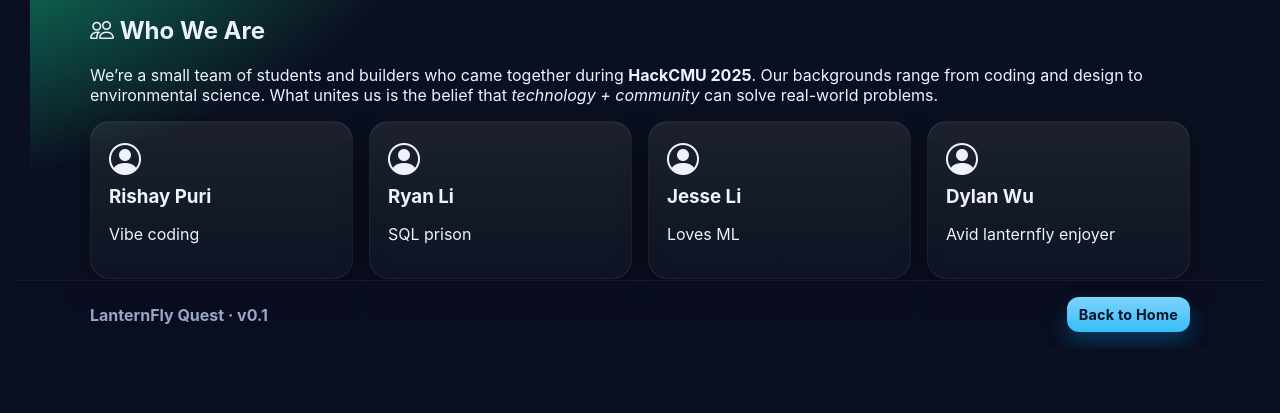
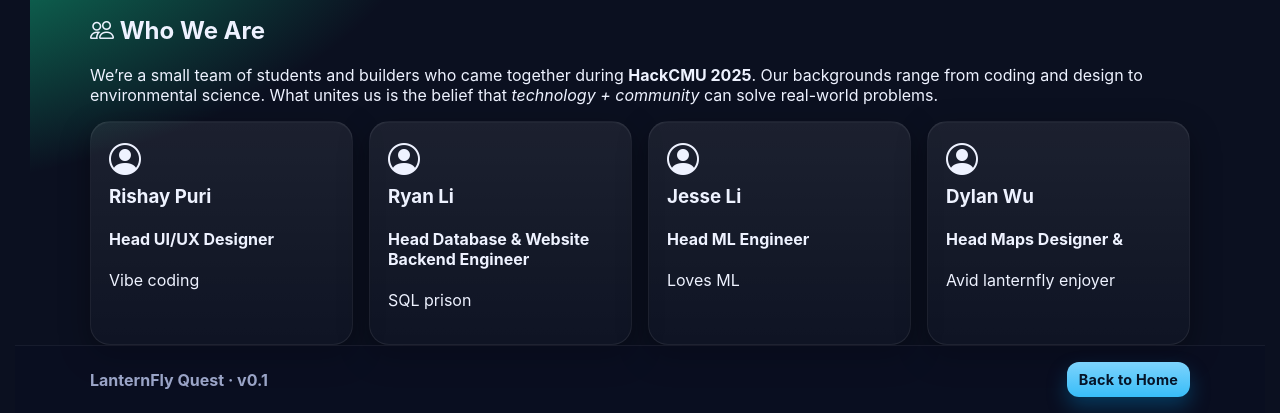
Before and after one commit to thesuperRL/HackCMU-2025, a Flask app: page /info in a window 1280 px wide. Shown: the part 452-865 px from the top of the page. Before the commit the page ends 800 px from the top, so only its background shows below. Run offline with Flask 3, Linux system fonts and the light colour scheme; some libraries are stand-ins or nearby versions.

Commit message:
errors and remove logs

```diff
--- a/static/js/main.js
+++ b/static/js/main.js
@@ -25,8 +25,6 @@ function decodeJWT(token) {
 }
 
 function handleCredentialResponse(response) {
-  console.log("Encoded JWT ID token: " + response.credential);
-
   const responsePayload = decodeJWT(response.credential);
 
   sendToFlask({
@@ -428,9 +426,7 @@ function initMapIfPresent() {
       const dateStr = prettyDate(date);
       if (dateStr) popup += `<i>${dateStr}</i><br>`;
       const img = hexDumpToDataUrl(norm["image_bytes"]);
-      console.log(norm["image_bytes"].substr(1, norm["image_bytes"].length));
       if (img) {
-        console.log(img);
         popup += `<img class="lfq-pop-img" src="${img}" alt="Lanternfly" />`;
       }
       // Choose icon: default Leaflet pin for most; a blue SVG pin for current user's pins
--- a/templates/info.html
+++ b/templates/info.html
@@ -132,21 +132,25 @@
         <div class="card">
           <i class="bi bi-person-circle" style="font-size:2rem;"></i>
           <h3>Rishay Puri</h3>
+          <h4>Head UI/UX Designer</h4>
           <p>Vibe coding</p>
         </div>
         <div class="card">
           <i class="bi bi-person-circle" style="font-size:2rem;"></i>
           <h3>Ryan Li</h3>
+          <h4>Head Database & Website Backend Engineer</h4>
           <p>SQL prison</p>
         </div>
         <div class="card">
           <i class="bi bi-person-circle" style="font-size:2rem;"></i>
           <h3>Jesse Li</h3>
+          <h4>Head ML Engineer</h4>
           <p>Loves ML</p>
         </div>
         <div class="card">
           <i class="bi bi-person-circle" style="font-size:2rem;"></i>
           <h3>Dylan Wu</h3>
+          <h4>Head Maps Designer & </h4>
           <p>Avid lanternfly enjoyer</p>
         </div>
       </div>
```
Also changed, not shown: static/js/report.js (+6 -1 lines).
